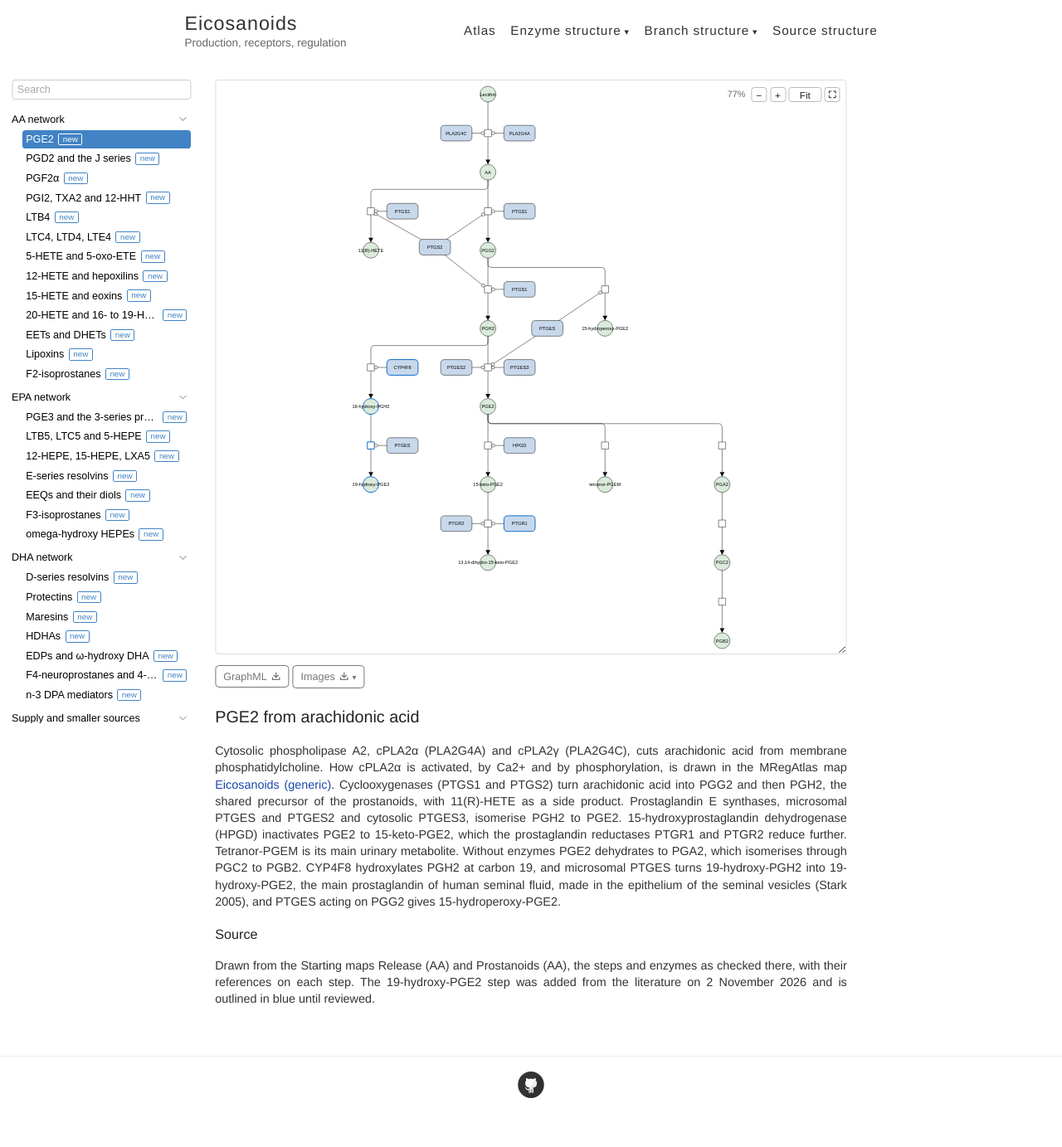
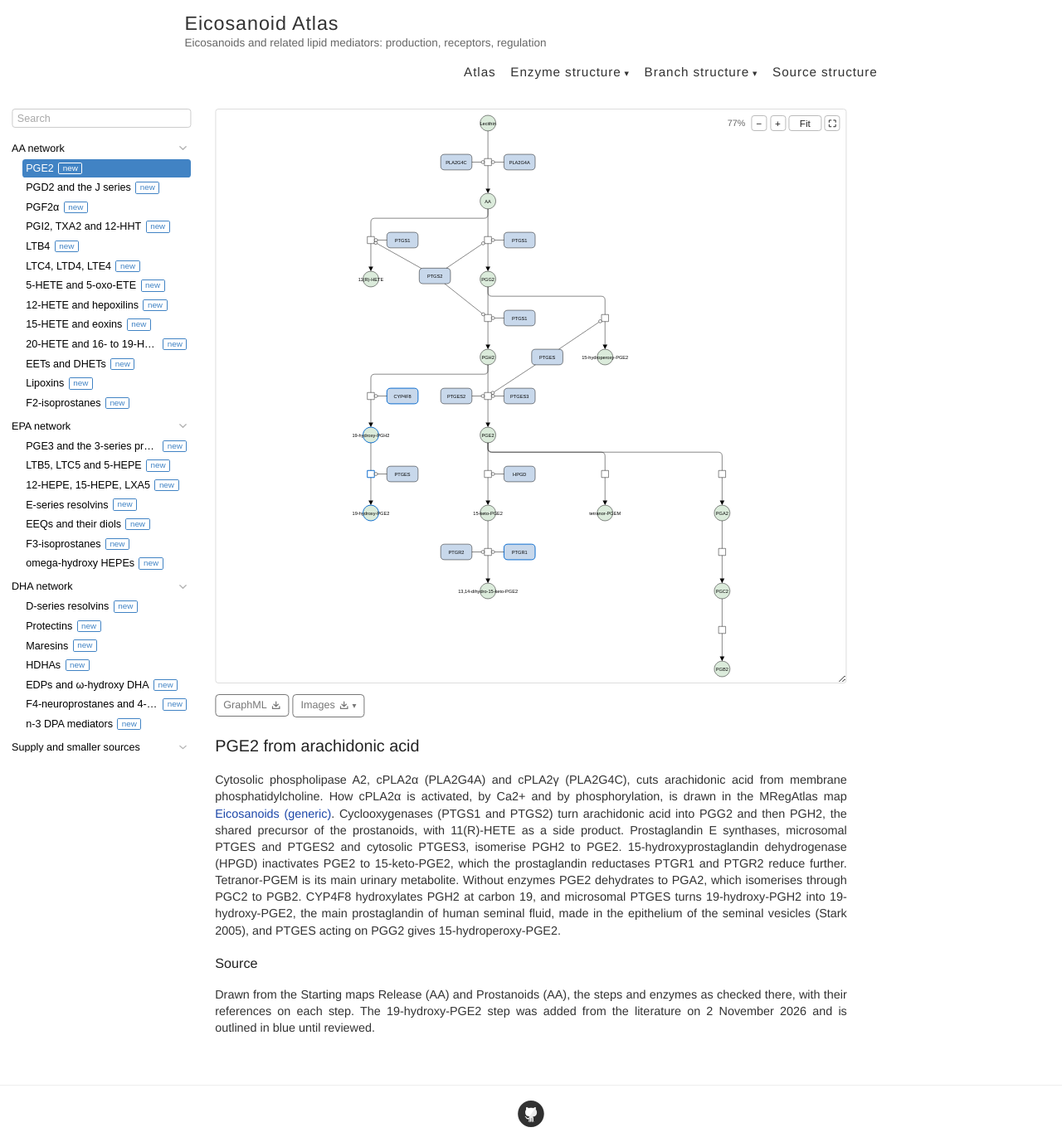
Before and after one commit to eicosanoids/eicosanoids.github.io, a Jekyll site: the page built from index.html, in a window 1280 px wide. Shown: the whole page at 83% size. Built offline with Jekyll 4.4.1, drawn with Linux system fonts in a browser that asks for light colours; before the commit the page ends 1348 px from its top, so only the background shows below that.

Commit message:
Header: Eicosanoid Atlas, subtitle Eicosanoids and related lipid mediators: production, receptors, regulation
Co-Authored-By: Claude Opus 5.5 <noreply@anthropic.com>
Claude-Session: https://claude.ai/code/session_01RZmt2SLCdz2sx7WP6gvhPw

```diff
--- a/_config.yml
+++ b/_config.yml
@@ -1,6 +1,6 @@
 # The Eicosanoid Atlas: maps of eicosanoids and related lipid mediators, their production, receptors and regulation.
-name: Eicosanoids
-description: Production, receptors, regulation
+name: Eicosanoid Atlas
+description: "Eicosanoids and related lipid mediators: production, receptors, regulation"
 # no logo in the header (user, 2026-11-01); the file stays in images/logo.svg
 footer-links:
   github: eicosanoids
```
